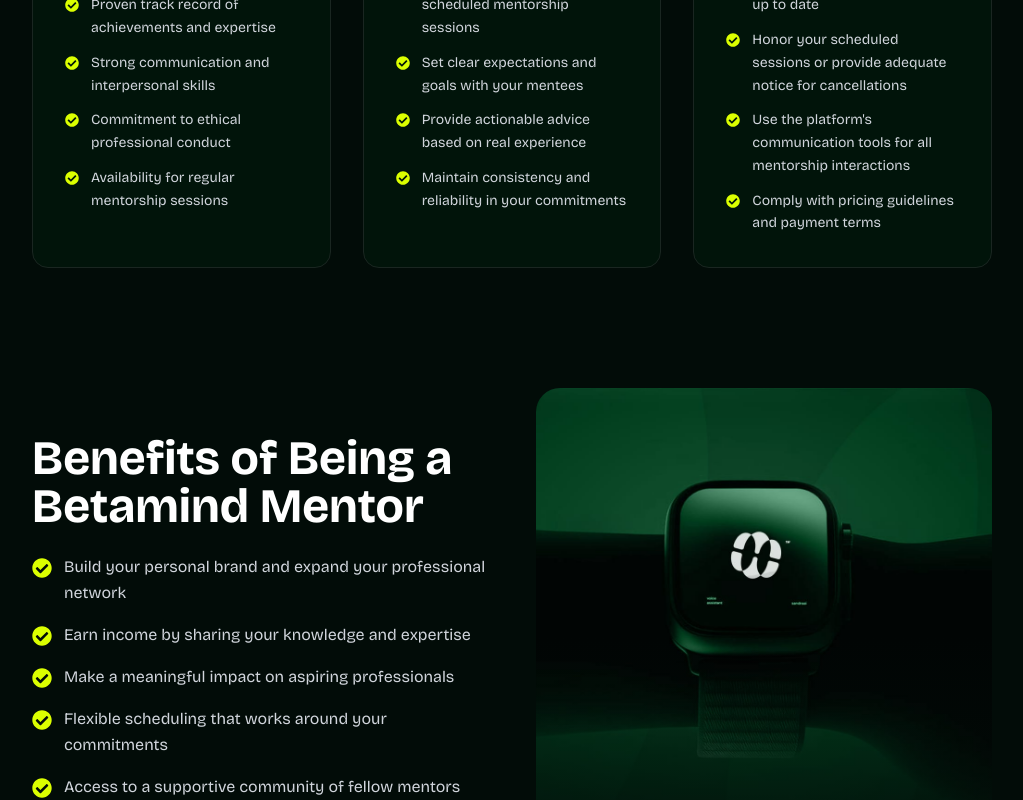
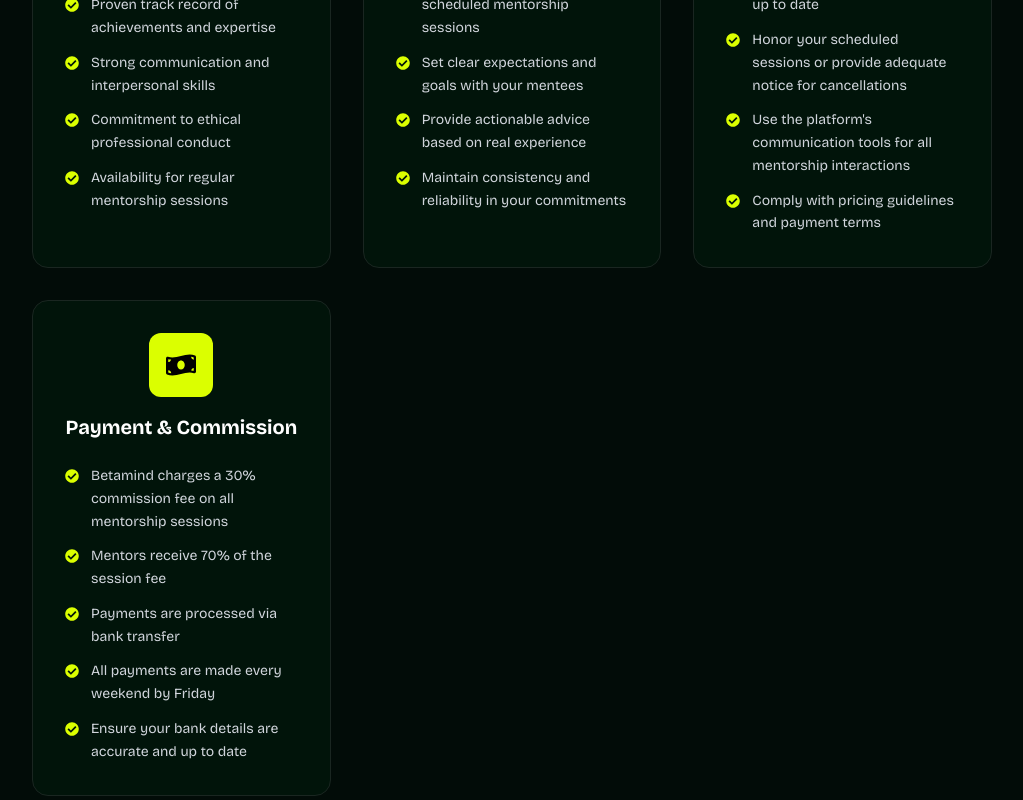
Before and after one commit to brightphi210/betamind, a Next.js app: page /mentor-policies in a window 1280 px wide. Shown: the part 1164-1964 px from the top of the page, without its empty margins (128-1151 px from the left). Built offline with nearby package versions, Linux system fonts and the light colour scheme.

Commit message:
Fixed Payment Policies

```diff
--- a/app/mentor-policies/page.tsx
+++ b/app/mentor-policies/page.tsx
@@ -1,7 +1,7 @@
 'use client'
 
-import React, { useEffect, useState } from 'react';
-import { FaCheckCircle, FaUserCheck, FaHandshake, FaGavel } from 'react-icons/fa';
+import { useEffect, useState } from 'react';
+import { FaCheckCircle, FaUserCheck, FaHandshake, FaGavel, FaMoneyBillWave } from 'react-icons/fa';
 
 const MentorPoliciesPage = () => {
   const [isModalOpen, setIsModalOpen] = useState(false);
@@ -52,6 +52,17 @@
         "Honor your scheduled sessions or provide adequate notice for cancellations",
         "Use the platform's communication tools for all mentorship interactions",
         "Comply with pricing guidelines and payment terms"
+      ]
+    },
+    {
+      icon: <FaMoneyBillWave className="text-3xl" />,
+      title: "Payment & Commission",
+      items: [
+        "Betamind charges a 30% commission fee on all mentorship sessions",
+        "Mentors receive 70% of the session fee",
+        "Payments are processed via bank transfer",
+        "All payments are made every weekend by Friday",
+        "Ensure your bank details are accurate and up to date"
       ]
     }
   ];
@@ -115,7 +126,7 @@
       {/* Policies Section - Flexed */}
       <div className="2xl:px-88 xl:px-40 lg:px-40 px-4 py-10">
         <div className="mx-auto">
-          <div className="grid md:grid-cols-3 gap-8">
+          <div className="grid md:grid-cols-2 lg:grid-cols-3 gap-8">
             {policies.map((policy, idx) => (
               <div key={idx} className="bg-[#01140a] rounded-2xl p-8 border border-[#1a2621] hover:border-[#DBFF00] transition-all duration-300 flex flex-col">
                 <div className="flex flex-col items-center text-center mb-6">
--- a/app/mocks/mentors.tsx
+++ b/app/mocks/mentors.tsx
@@ -105,7 +105,7 @@
         dailyMentoringTime: '2-3 hours',
         twitter: '',
         linkedin: 'https://www.linkedin.com/in/igboeche-john-940b28286/',
-        portfolio: null,
+        portfolio: 'https://github.com/Johnfavour20',
         certificates: null,
         rating: 0.0,
         totalReviews: 0,
@@ -168,5 +168,34 @@
         rating: 0.0,
         totalReviews: 0,
         reviews: []
+    },
+
+
+    {
+        fullName: 'Daniel Ojoma Uhiene',
+        title: 'Multidisciplinary designer ',
+        skills: [
+            'UIUX',
+            'Brand Identity',
+            'Motion Graphics',
+        ],
+
+        bio: "I'm a multidisciplinary designer, focused on crafting products and experiences, my tools are UI and Motion design",
+        imgUrl: '/assets/mentor8.jpg',
+        experience: '5+',
+        category: 'Brand Design',
+        sessionTypes: ["1-on-1", "Group"],
+        rates: {
+            oneOnOne: '₦40,000 / session',
+            group: '₦10,000 / person',
+        },
+        dailyMentoringTime: '3 hours',
+        twitter: 'https://x.com/belteshazzzar',
+        linkedin: 'https://www.linkedin.com/in/daniel-ojoma-963609205?utm_source=share&utm_campaign=share_via&utm_content=profile&utm_medium=android_app',
+        portfolio: null,
+        certificates: null,
+        rating: 0.0,
+        totalReviews: 0,
+        reviews: []
     }
 ]
```
Also changed, not shown: app/layout.tsx (+4 -4 lines), public/assets/mentor8.jpg (added).
